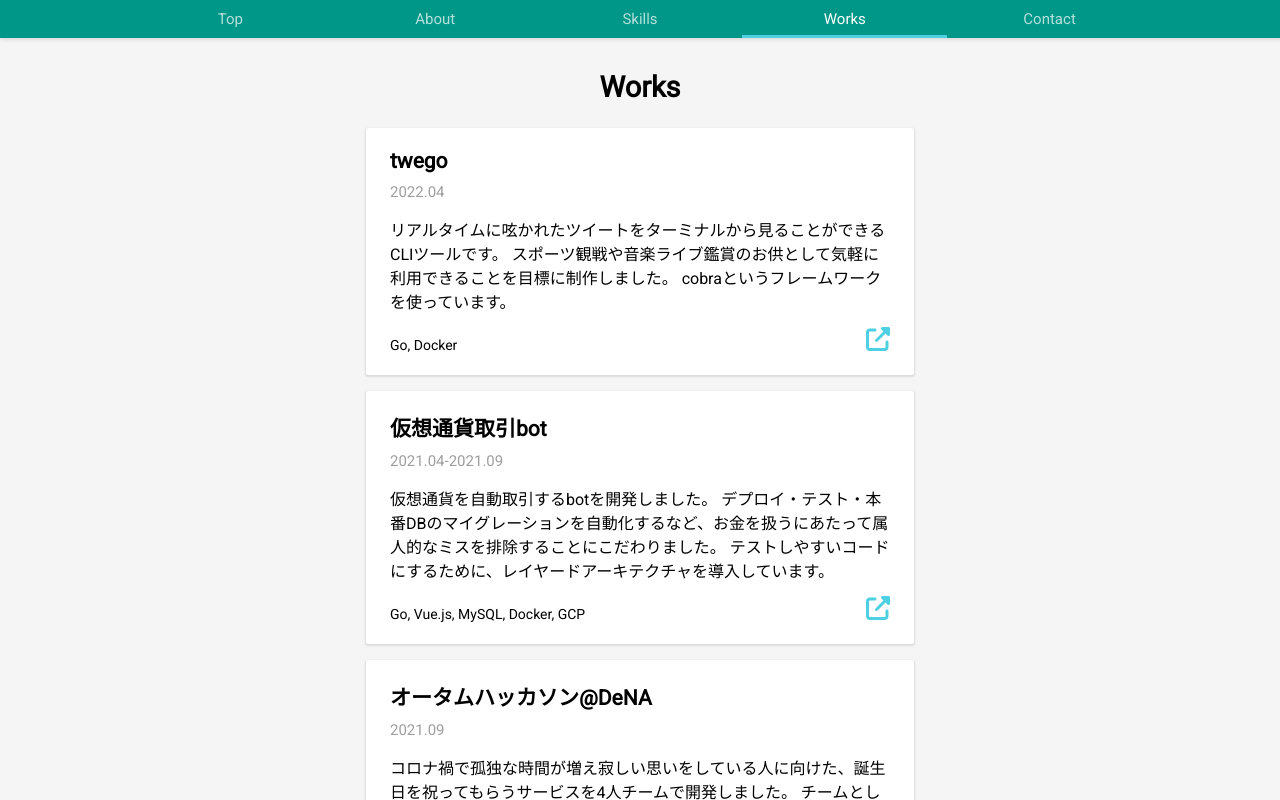
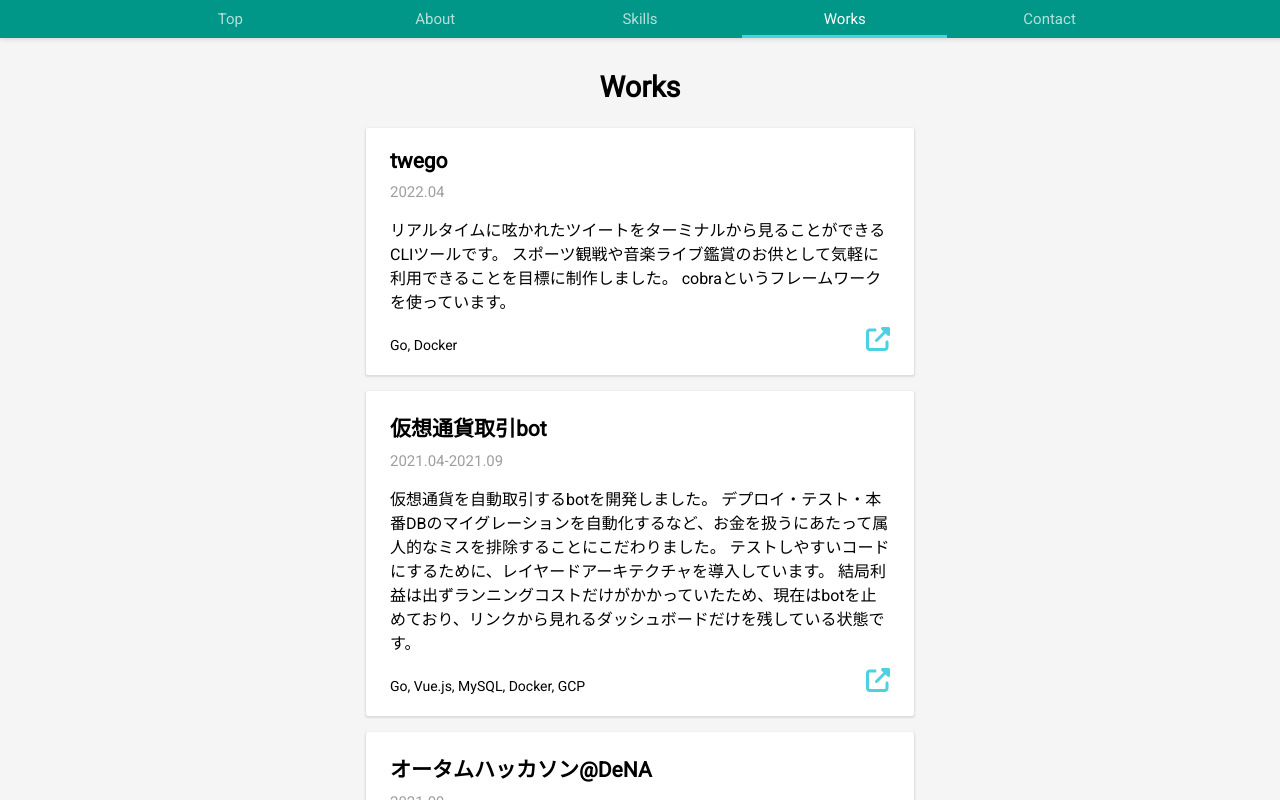
Before and after one commit to Fukkatsuso/portfolio, a Vue app: page /works in a window 1280 px wide. Shown: the top 800 px of the page. Built offline with nearby package versions, Linux system fonts and the light colour scheme.

Commit message:
fix: 仮想通貨botを止めたことを追記

```diff
--- a/src/views/Works.vue
+++ b/src/views/Works.vue
@@ -42,7 +42,8 @@ export default {
           timing: '2021.04-2021.09',
           content: '仮想通貨を自動取引するbotを開発しました。\
                     デプロイ・テスト・本番DBのマイグレーションを自動化するなど、お金を扱うにあたって属人的なミスを排除することにこだわりました。\
-                    テストしやすいコードにするために、レイヤードアーキテクチャを導入しています。',
+                    テストしやすいコードにするために、レイヤードアーキテクチャを導入しています。\
+                    結局利益は出ずランニングコストだけがかかっていたため、現在はbotを止めており、リンクから見れるダッシュボードだけを残している状態です。',
           tech: 'Go, Vue.js, MySQL, Docker, GCP',
           link: 'https://dashboard-qboqrrfuaq-an.a.run.app',
         },
```
